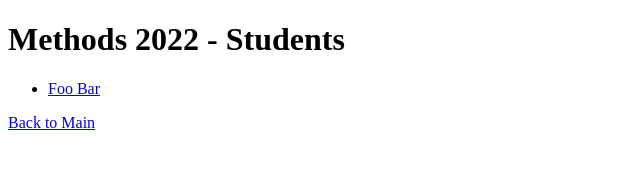
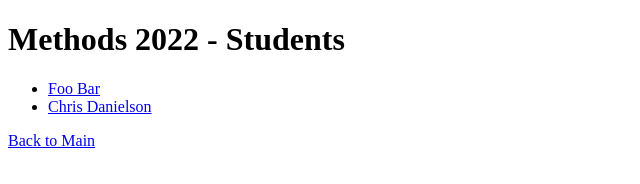
Before and after one commit to sleddog/methods-spring-2022, a plain HTML site: page students/index.html in a window 1280 px wide. Shown: the whole page, without its empty margins (0-640 px from the left). Drawn offline with Linux system fonts and the light colour scheme.

Commit message:
Making a Chris file in Students

```diff
--- a/students/index.html
+++ b/students/index.html
@@ -10,6 +10,7 @@
     <h1>Methods 2022 - Students</h1>
     <ul>
       <li><a href="./foobar.html">Foo Bar</a></li>
+      <li><a href="./chris.html">Chris Danielson</a></li>
     </ul>
     <a href="../index.html">Back to Main</a>
 </body>
```
